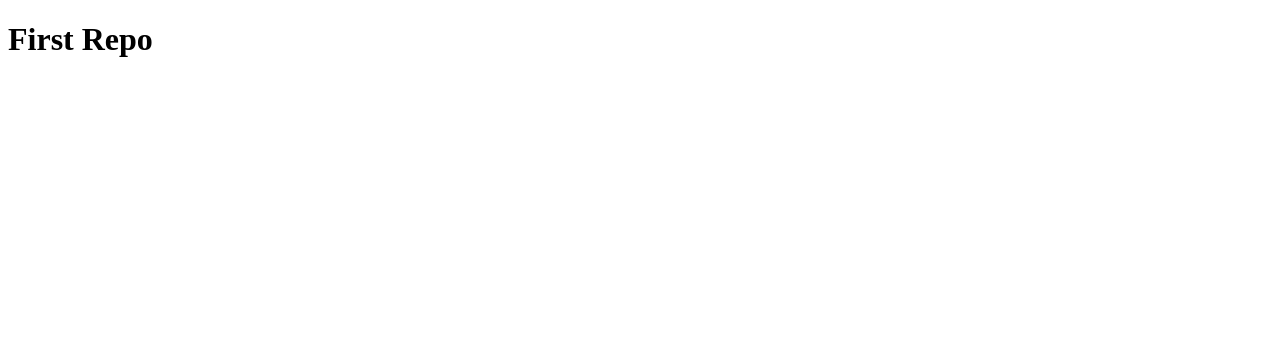
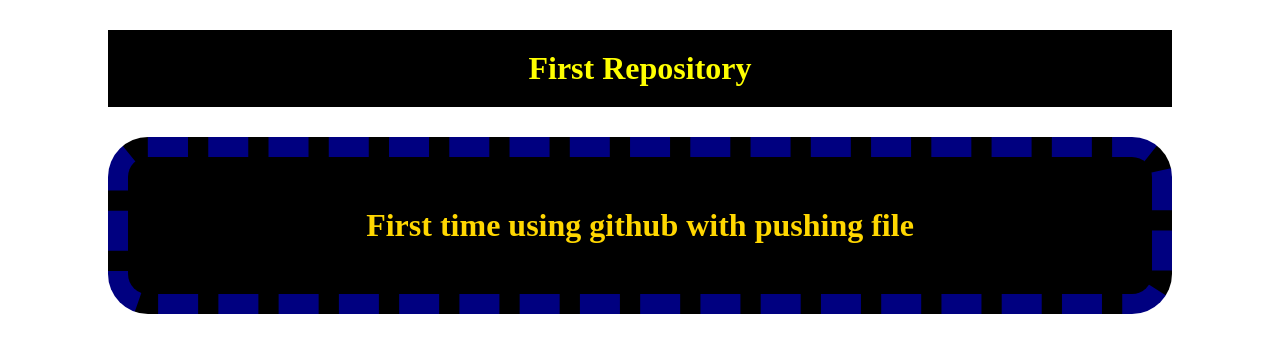
Before and after one commit to habibb2r/firstrepo, a plain HTML site: page index.html in a window 1280 px wide. Drawn offline with Linux system fonts and the light colour scheme.

Commit message:
Added css

```diff
--- a/index.html
+++ b/index.html
@@ -5,8 +5,10 @@
     <meta http-equiv="X-UA-Compatible" content="IE=edge">
     <meta name="viewport" content="width=device-width, initial-scale=1.0">
     <title>REPO</title>
+    <link rel="stylesheet" href="style.css">
 </head>
 <body>
-    <h1> First Repo</h1>
+    <h1> First Repository</h1>
+    <h2> First time using github with pushing file</h2>
 </body>
 </html>
--- /dev/null
+++ b/style.css
@@ -0,0 +1,19 @@
+h1{
+    color: yellow;
+    background-color: black;
+    padding: 20px;
+    margin: 30px 100px;
+    text-align: center;
+
+}
+h2{
+    color: gold;
+    background-color: black;
+    padding: 50px;
+    margin: 30px 100px;
+    text-align: center;
+    font-size: 2em;
+    font-weight: bolder;
+    border: 20px dashed navy;
+    border-radius: 40px;
+}
```
